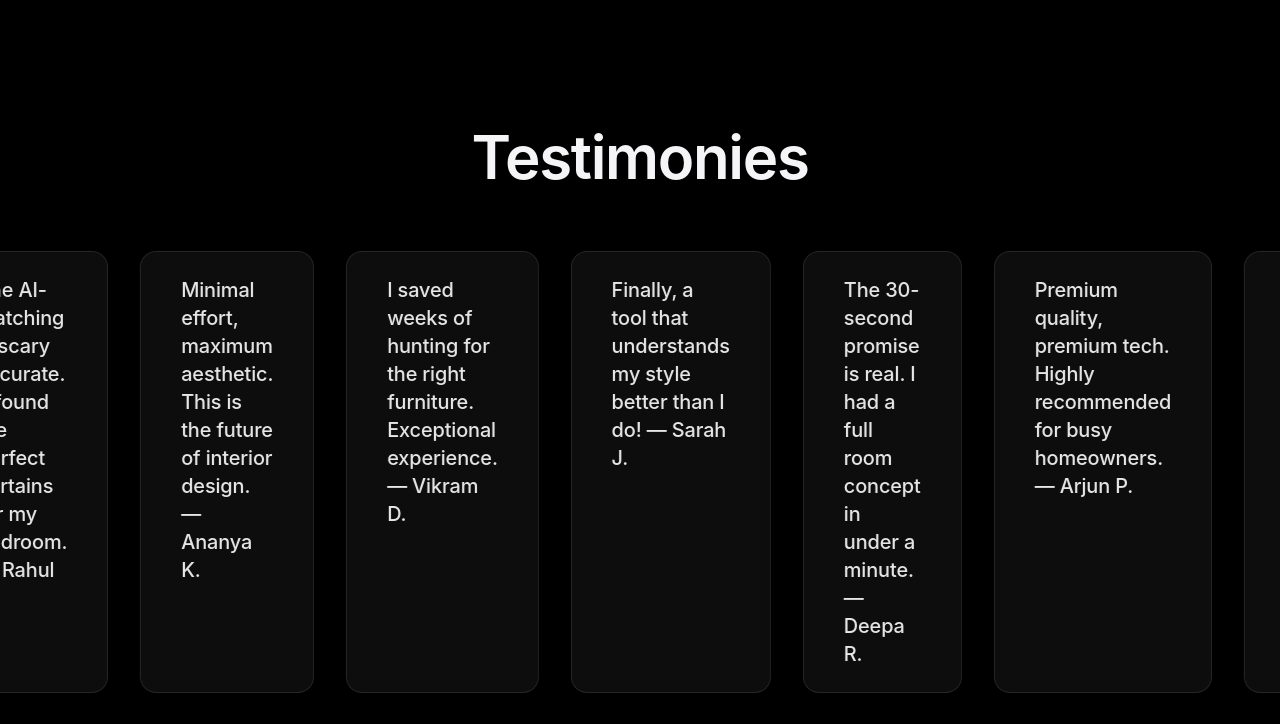
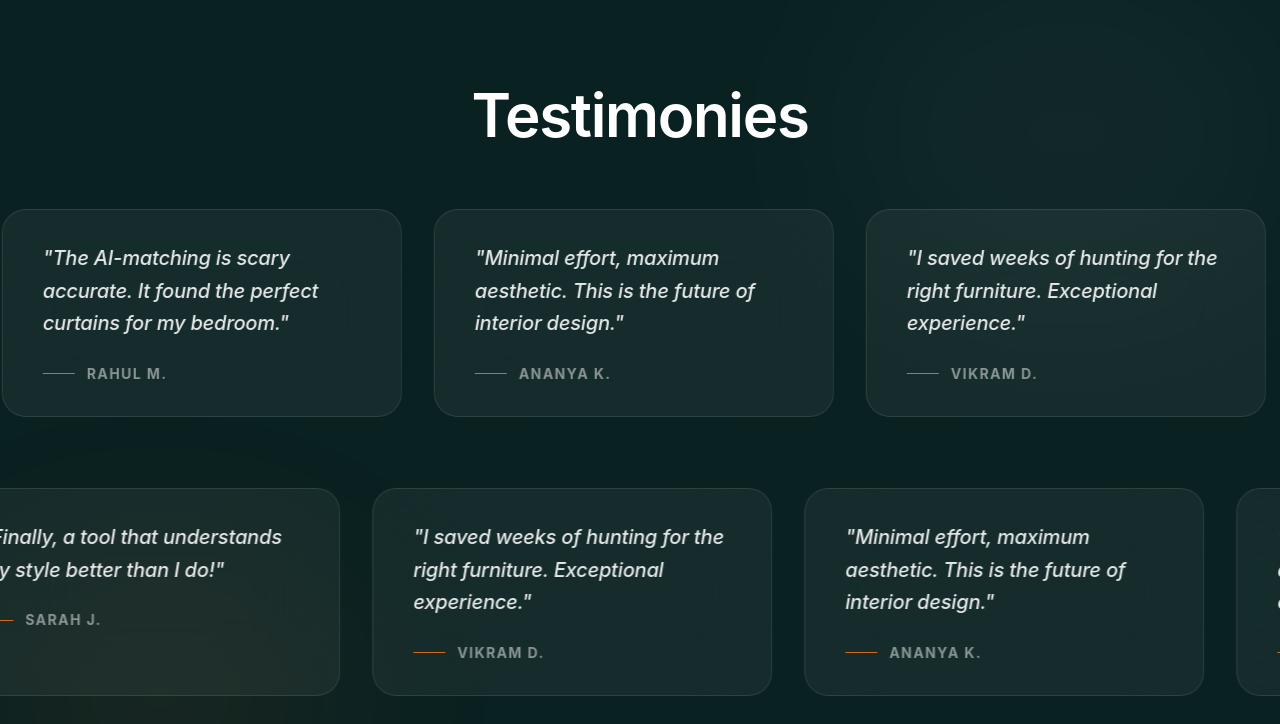
Before and after one commit to SiddharthChaturvedii/FABMYHOME, a Next.js app: page / in a window 1280 px wide. Shown: the part 4268-4992 px from the top of the page. Built offline with nearby package versions, Linux system fonts and the light colour scheme.

Commit message:
feat: implement interactive 3D Tilt testimonials and lock section height to 100vh

```diff
--- a/components/trust/Testimonials.tsx
+++ b/components/trust/Testimonials.tsx
@@ -1,6 +1,7 @@
 "use client";
 
 import { motion } from "framer-motion";
+import { TiltCard } from "@/components/ui/tilt-card";
 
 const testimonials = [
   "FabMyHome completely transformed my living room in minutes. Truly magical! — Priya S.",
@@ -9,62 +10,72 @@ const testimonials = [
   "I saved weeks of hunting for the right furniture. Exceptional experience. — Vikram D.",
   "Finally, a tool that understands my style better than I do! — Sarah J.",
   "The 30-second promise is real. I had a full room concept in under a minute. — Deepa R.",
-  "Premium quality, premium tech. Highly recommended for busy homeowners. — Arjun P.",
-  "This is basically a personal interior designer in your pocket. — Meera V.",
 ];
 
 export default function Testimonials() {
   return (
-    <section className="py-32 bg-black overflow-hidden border-y border-white/5">
-      <div className="max-w-7xl mx-auto px-6 mb-16">
-        <h2 className="text-4xl md:text-6xl font-display font-bold tracking-tight text-center">
+    <section className="h-screen w-full bg-[#0a2121] flex flex-col justify-center overflow-hidden border-y border-white/5 relative">
+      <div className="max-w-7xl mx-auto px-6 mb-12 relative z-20">
+        <h2 className="text-4xl md:text-6xl font-display font-bold tracking-tight text-center text-white">
           Testimonies
         </h2>
       </div>
 
-      <div className="flex flex-col gap-8">
+      <div className="flex flex-col gap-10 relative z-10">
         {/* Row 1: Right to Left */}
         <div className="marquee-container">
-          <div className="marquee-content">
+          <div className="marquee-content py-4">
             {[...testimonials, ...testimonials].map((text, i) => (
-              <div
-                key={i}
-                className="glass px-10 py-6 rounded-2xl text-xl font-medium text-white/90"
+              <TiltCard
+                key={`r1-${i}`}
+                tiltLimit={10}
+                className="glass px-10 py-8 rounded-3xl w-[400px] flex-shrink-0 cursor-default"
               >
-                {text}
-              </div>
+                <div className="relative z-20">
+                  <p className="text-lg md:text-xl font-medium text-white/90 leading-relaxed italic">
+                    "{text.split(' — ')[0]}"
+                  </p>
+                  <div className="mt-6 flex items-center gap-3">
+                    <div className="w-8 h-[1px] bg-[var(--color-terracotta)]" />
+                    <span className="text-sm font-bold uppercase tracking-widest text-white/50">
+                      {text.split(' — ')[1]}
+                    </span>
+                  </div>
+                </div>
+              </TiltCard>
             ))}
           </div>
         </div>
 
-        {/* Row 2: Right to Left (Faster) */}
+        {/* Row 2: Right to Left (Faster Offset) */}
         <div className="marquee-container">
-          <div className="marquee-content" style={{ animationDuration: '30s' }}>
-            {[...testimonials, ...testimonials].map((text, i) => (
-              <div
-                key={i}
-                className="glass px-10 py-6 rounded-2xl text-xl font-medium text-white/90"
+          <div className="marquee-content py-4" style={{ animationDuration: '35s' }}>
+            {[...testimonials, ...testimonials].reverse().map((text, i) => (
+              <TiltCard
+                key={`r2-${i}`}
+                tiltLimit={10}
+                className="glass px-10 py-8 rounded-3xl w-[400px] flex-shrink-0 cursor-default"
               >
-                {text}
-              </div>
-            ))}
-          </div>
-        </div>
-
-        {/* Row 3: Right to Left (Slower) */}
-        <div className="marquee-container">
-          <div className="marquee-content" style={{ animationDuration: '50s' }}>
-            {[...testimonials, ...testimonials].map((text, i) => (
-              <div
-                key={i}
-                className="glass px-10 py-6 rounded-2xl text-xl font-medium text-white/90"
-              >
-                {text}
-              </div>
+                <div className="relative z-20">
+                  <p className="text-lg md:text-xl font-medium text-white/90 leading-relaxed italic">
+                    "{text.split(' — ')[0]}"
+                  </p>
+                  <div className="mt-6 flex items-center gap-3">
+                    <div className="w-8 h-[1px] bg-[var(--color-terracotta)]" />
+                    <span className="text-sm font-bold uppercase tracking-widest text-white/50">
+                      {text.split(' — ')[1]}
+                    </span>
+                  </div>
+                </div>
+              </TiltCard>
             ))}
           </div>
         </div>
       </div>
+
+      {/* Decorative Brand Accent */}
+      <div className="absolute top-0 right-0 w-1/3 h-1/3 bg-white/5 blur-[120px] rounded-full pointer-events-none" />
+      <div className="absolute bottom-0 left-0 w-1/4 h-1/4 bg-[var(--color-terracotta)]/10 blur-[100px] rounded-full pointer-events-none" />
     </section>
   );
 }
--- /dev/null
+++ b/components/ui/tilt-card.tsx
@@ -0,0 +1,108 @@
+"use client"
+
+import { useRef, useState, useCallback } from "react"
+import { cn } from "@/lib/utils"
+
+export interface TiltCardProps {
+  /** Maximum tilt angle in degrees */
+  tiltLimit?: number
+  /** Scale factor on hover */
+  scale?: number
+  /** Perspective distance in pixels */
+  perspective?: number
+  /** Tilt direction: "gravitate" follows cursor, "evade" tilts away */
+  effect?: "gravitate" | "evade"
+  /** Show a spotlight that follows the cursor on hover */
+  spotlight?: boolean
+  /** Additional class name */
+  className?: string
+  /** Additional inline styles */
+  style?: React.CSSProperties
+  /** Card content */
+  children?: React.ReactNode
+}
+
+export function TiltCard({
+  tiltLimit = 15,
+  scale = 1.05,
+  perspective = 1200,
+  effect = "evade",
+  spotlight = true,
+  className,
+  style,
+  children,
+}: TiltCardProps) {
+  const cardRef = useRef<HTMLDivElement>(null)
+  const [transform, setTransform] = useState(
+    `perspective(${perspective}px) rotateX(0deg) rotateY(0deg) scale3d(1, 1, 1)`
+  )
+  const [spotlightPos, setSpotlightPos] = useState({ x: 50, y: 50 })
+  const [isHovered, setIsHovered] = useState(false)
+
+  const dir = effect === "evade" ? -1 : 1
+
+  const handlePointerMove = useCallback(
+    (e: React.PointerEvent) => {
+      const el = cardRef.current
+      if (!el) return
+      const rect = el.getBoundingClientRect()
+      const px = (e.clientX - rect.left) / rect.width
+      const py = (e.clientY - rect.top) / rect.height
+      const xRot = (py - 0.5) * (tiltLimit * 2) * dir
+      const yRot = (px - 0.5) * -(tiltLimit * 2) * dir
+      setTransform(
+        `perspective(${perspective}px) rotateX(${xRot}deg) rotateY(${yRot}deg) scale3d(${scale}, ${scale}, ${scale})`
+      )
+      if (spotlight) {
+        setSpotlightPos({ x: px * 100, y: py * 100 })
+      }
+    },
+    [tiltLimit, scale, perspective, dir, spotlight]
+  )
+
+  const handlePointerEnter = useCallback(() => {
+    setIsHovered(true)
+  }, [])
+
+  const handlePointerLeave = useCallback(() => {
+    setTransform(
+      `perspective(${perspective}px) rotateX(0deg) rotateY(0deg) scale3d(1, 1, 1)`
+    )
+    setIsHovered(false)
+  }, [perspective])
+
+  return (
+    <div
+      ref={cardRef}
+      onPointerEnter={handlePointerEnter}
+      onPointerMove={handlePointerMove}
+      onPointerLeave={handlePointerLeave}
+      className={cn("will-change-transform relative overflow-hidden", className)}
+      style={{
+        transform,
+        transition: "transform 0.2s ease-out",
+        transformStyle: "preserve-3d",
+        ...style,
+      }}
+    >
+      {children}
+      {spotlight && (
+        <div
+          className="pointer-events-none absolute inset-0 z-10 overflow-hidden"
+          style={{ opacity: isHovered ? 1 : 0, transition: "opacity 0.3s" }}
+        >
+          <div
+            className="absolute w-[200%] h-[200%] rounded-full opacity-100 dark:opacity-50"
+            style={{
+              left: `${spotlightPos.x}%`,
+              top: `${spotlightPos.y}%`,
+              transform: "translate(-50%, -50%)",
+              background:
+                "radial-gradient(circle, rgba(255,255,255,0.15) 0%, transparent 40%)",
+            }}
+          />
+        </div>
+      )}
+    </div>
+  )
+}
```
